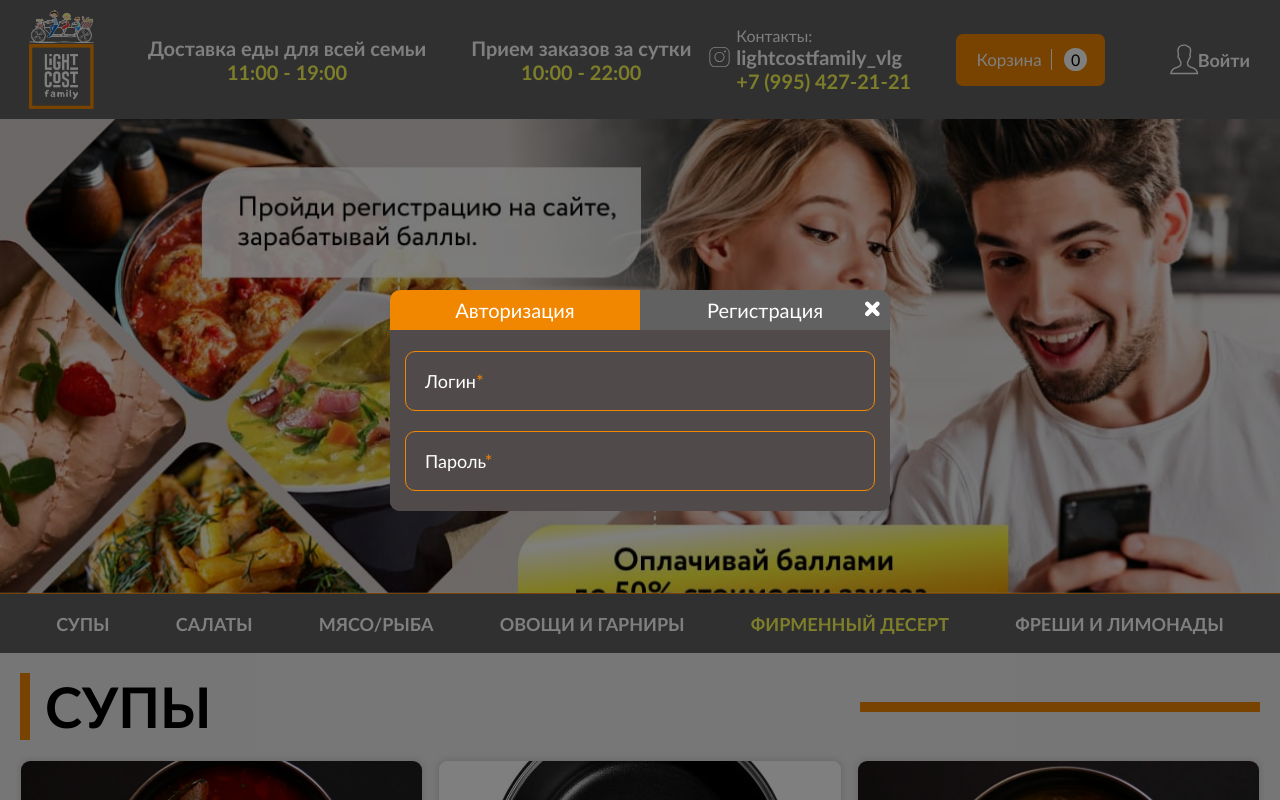
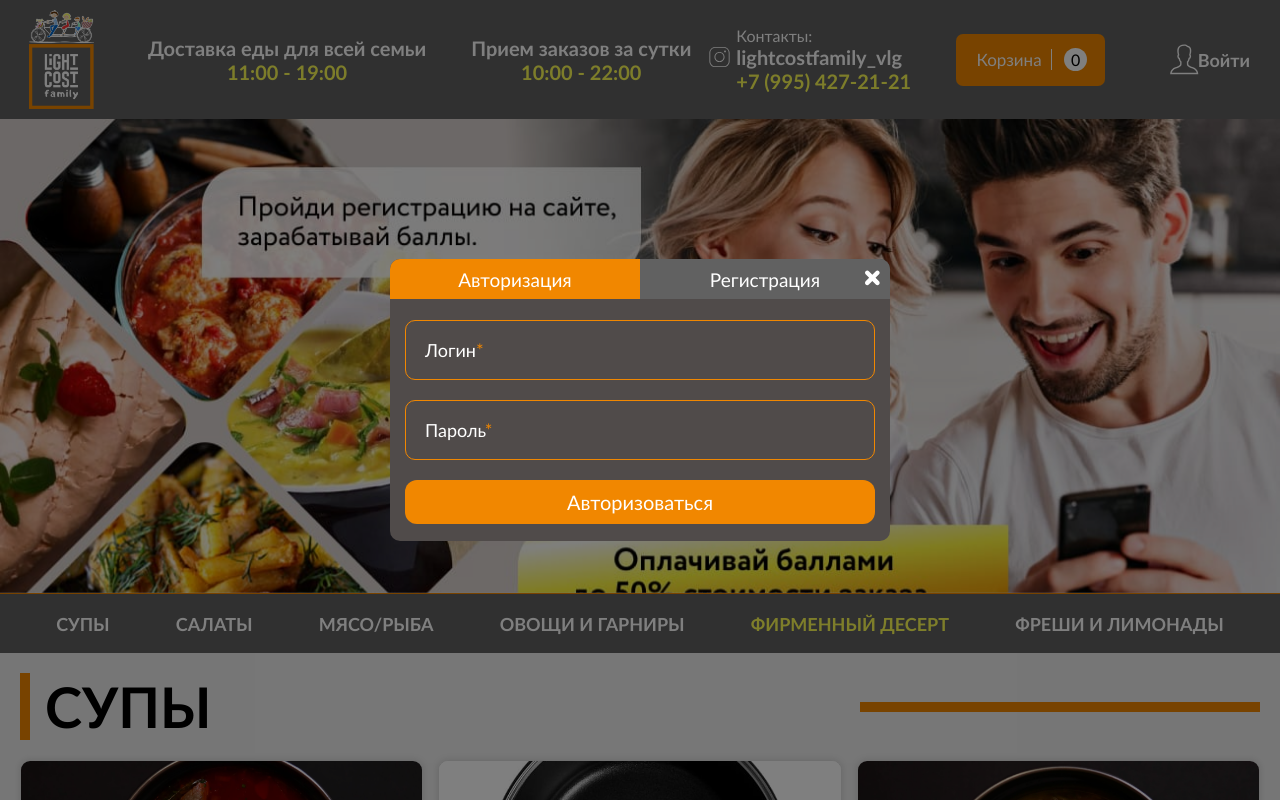
Before and after one commit to FlaserHost/new_lcf_design_react, a React (Create React App) app: page / in a window 1280 px wide. Both pictures are taken after a click on the button "Войти". Shown: the top 800 px of the page. Built offline with nearby package versions, Linux system fonts and the light colour scheme.

Commit message:
toastify

```diff
--- a/package.json
+++ b/package.json
@@ -19,6 +19,7 @@
     "react-helmet-async": "^1.3.0",
     "react-scripts": "5.0.1",
     "react-select": "^5.7.4",
+    "react-toastify": "^9.1.3",
     "sass": "^1.65.1",
     "swiper": "^10.1.0",
     "typescript": "^4.9.5"
--- a/src/components/EntryModal/EntryModal.tsx
+++ b/src/components/EntryModal/EntryModal.tsx
@@ -3,11 +3,16 @@ import { Helmet } from "react-helmet-async";
 import { ModalField } from "../ModalField/ModalField";
 import { StatesProps } from "../../props/Main/interfaces";
 import classNames from "classnames";
+import { ToastContainer, toast } from 'react-toastify';
+import 'react-toastify/dist/ReactToastify.css';
 import './styles/EntryModal.scss';
 
 export const EntryModal = ({ setEntryModal }: StatesProps) => {
-    const [activeTab, setActiveTab] = useState('auth');
-    const modalClasses = classNames('modal-tabs', `${activeTab}-active`);
+    const [activeTab, setActiveTab] = useState({modalType: 'auth', btnTitle: 'Авторизоваться'});
+    const modalClasses = classNames('modal-tabs', `${activeTab.modalType}-active`);
+    const auth = activeTab.modalType === 'auth';
+
+    const notify = () => toast("Wow so easy!");
 
     return (
         <>
@@ -16,18 +21,48 @@ export const EntryModal = ({ setEntryModal }: StatesProps) => {
             </Helmet>
             <section className="modal-layer entry-modal align-center">
                 <article className="entry-modal-body">
+                    <form action="#" method="POST">
                         <div className={modalClasses}>
                             <div className="carriage"></div>
                             <button className="close-cross" onClick={() => setEntryModal(false)}></button>
-                        <button className="entry-modal-body__tab auth-tab" type="button" onClick={() => setActiveTab('auth')}>Авторизация</button>
-                        <button className="entry-modal-body__tab reg-tab" type="button" onClick={() => setActiveTab('reg')}>Регистрация</button>
+                            <button className="entry-modal-body__tab auth-tab" type="button" onClick={() => setActiveTab({modalType: 'auth', btnTitle: 'Авторизоваться'})}>Авторизация</button>
+                            <button className="entry-modal-body__tab reg-tab" type="button" onClick={() => setActiveTab({modalType: 'reg', btnTitle: 'Зарегистрироваться'})}>Регистрация</button>
                         </div>
-                    <div className="auth-body">
+                        {
+                            auth
+                                ? (<div className="auth-body">
                                     <ModalField areaType='login' id='login' type='text' label="Логин" required={true} />
                                     <ModalField areaType='password' id='password' type='password' label="Пароль" required={true} />
+                                </div>)
+                                : ''
+                        }
+                        <div className="submit-btn-block">
+                            <button
+                                className="modal-submit-btn"
+                                type="submit"
+                                onClick={e => {
+                                    e.preventDefault();
+                                    notify();
+                                }}
+                            >
+                                {activeTab.btnTitle}
+                            </button>
                         </div>
+                    </form>
                 </article>
             </section>
+            <ToastContainer
+                position="top-right"
+                autoClose={5000}
+                hideProgressBar={false}
+                newestOnTop
+                closeOnClick
+                rtl={false}
+                pauseOnFocusLoss
+                draggable
+                pauseOnHover
+                theme="light"
+            />
         </>
     );
 }
--- a/src/components/EntryModal/styles/EntryModal.scss
+++ b/src/components/EntryModal/styles/EntryModal.scss
@@ -4,7 +4,7 @@ $entryModalBody: 'entry-modal-body';
 .#{$entryModalBody} {
   width: 100%;
   max-width: 500px;
-  background-color: #616161;
+  background-color: #504B4A;
   border-radius: 10px;
   overflow-x: hidden;
 
@@ -12,6 +12,7 @@ $entryModalBody: 'entry-modal-body';
     @include flexPos(space-between, center);
     position: relative;
     border-bottom: 1px solid #504B4A;
+    background-color: #616161;
 
     & > *:not(.close-cross) {
       width: 50%;
@@ -22,7 +23,7 @@ $entryModalBody: 'entry-modal-body';
       background-color: #f18700;
       position: absolute;
       top: 0;
-      transition: .4s;
+      transition-duration: .4s;
     }
 
     &.auth-active > .carriage {
@@ -41,7 +42,7 @@ $entryModalBody: 'entry-modal-body';
     }
 
     & > .#{$entryModalBody}__tab {
-      font-size: 20px;
+      font-size: 19px;
       color: #fff;
       position: relative;
       z-index: 4;
@@ -50,8 +51,7 @@ $entryModalBody: 'entry-modal-body';
 
   .auth-body {
     width: 100%;
-    padding: 20px 15px;
-    background-color: #504B4A;
+    padding: 20px 15px 0;
 
     & .field-area {
       width: 100%;
@@ -65,4 +65,18 @@ $entryModalBody: 'entry-modal-body';
       margin-top: 0;
     }
   }
+
+  .submit-btn-block {
+    width: 100%;
+    padding: 20px 15px 17px;
+
+    .modal-submit-btn {
+      width: 100%;
+      padding: 10px 15px;
+      border-radius: 12px;
+      background-color: #f18700;
+      color: #fff;
+      font-size: 20px;
+    }
+  }
 }
```
Also changed, not shown: 1 other file (tests, documents, lock files or other folders). Lines whose indentation alone changed are shown as unchanged.
